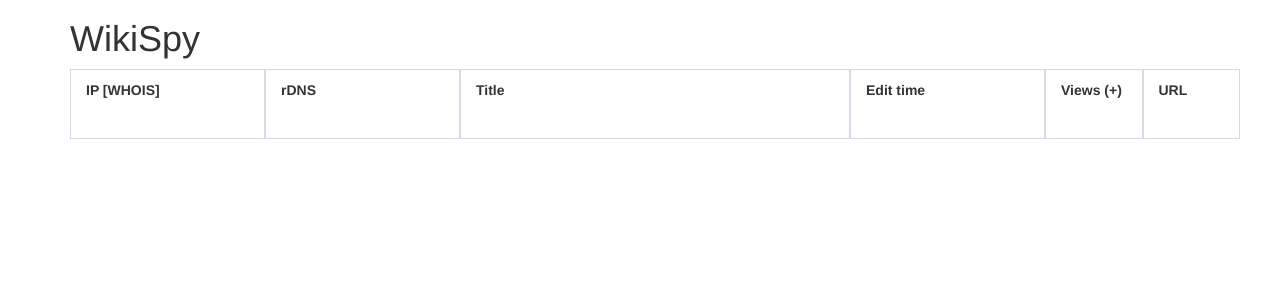
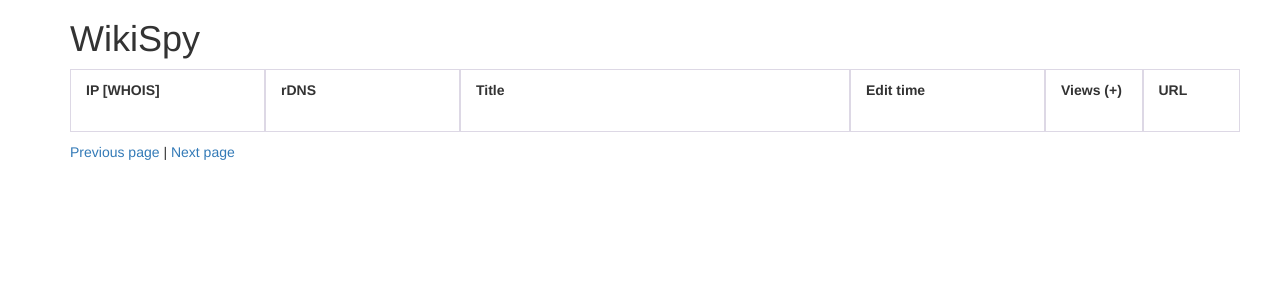
Before and after one commit to d33tah/wikispy, a Django app: template wikispy/templates/by_rdns.html in a window 1280 px wide. Shown: the part 51-351 px from the top of the page. Run offline with Django 3.2, Linux system fonts and the light colour scheme; the template is opened without the code that fills it, so the values that code supplies are empty; some libraries are stand-ins or nearby versions.

Commit message:
Add pagination.

```diff
--- a/wikispy/models.py
+++ b/wikispy/models.py
@@ -127,8 +127,10 @@ def query_scans_table(query, table):
     sql, params = query.sql_with_params()
     return sql_scans_table(sql, table, params)
 
-def get_edits_by_rdns(rdns, wikiname):
+def get_edits_by_rdns(rdns, wikiname, limit=50, offset=0):
     cursor = connection.cursor()
+    limit_sql = "\nLIMIT %s" % limit
+    offset_sql = "\nOFFSET %s" % offset
     sql = """
     SELECT  "wikispy_edit"."id",
             "wikispy_edit"."wikipedia_edit_id",
@@ -150,7 +152,7 @@ def get_edits_by_rdns(rdns, wikiname):
         AND
             "wikispy_wiki"."name" = %s
     ORDER BY "wikispy_edit"."title"
-    """
+    """ + limit_sql + offset_sql
     params = ['%' + rdns, wikiname]
     #if sql_scans_table(sql, "wikispy_edit", params):
     #    raise RuntimeError("The query is too big.")
--- a/wikispy/templates/by_rdns.html
+++ b/wikispy/templates/by_rdns.html
@@ -7,29 +7,24 @@
 {
     margin-bottom:10px;
 }
-
 .show-grid [class^=col-]
 {
     border:1px solid rgba(86,61,124,.2);
     padding-bottom:10px;
     padding-top:10px;
-}
-
-.header-cell
-{
-    height: 5em;
+    height: 4.5em;
 }
 </style>
 <table id="tablesorter" class="table">
 <div class="container">
 
     <div class="row show-grid hidden-xs">
-        <div class="col-md-2 header-cell"><strong>{% trans "IP" %} [{% trans "WHOIS" %}]</strong></div>
-        <div class="col-md-2 header-cell"><strong>{% trans "rDNS" %}</strong></div>
-        <div class="col-md-4 header-cell"><strong>{% trans "Title" %}</strong></div>
-        <div class="col-md-2 header-cell"><strong>{% trans "Edit time" %}</strong></div>
-        <div class="col-md-1 header-cell"><strong>{% trans "Views (+)" %}</strong></div>
-        <div class="col-md-1 header-cell"><strong>{% trans "URL" %}</strong></div>
+        <div class="col-md-2"><strong>{% trans "IP" %} [{% trans "WHOIS" %}]</strong></div>
+        <div class="col-md-2"><strong>{% trans "rDNS" %}</strong></div>
+        <div class="col-md-4"><strong>{% trans "Title" %}</strong></div>
+        <div class="col-md-2"><strong>{% trans "Edit time" %}</strong></div>
+        <div class="col-md-1"><strong>{% trans "Views (+)" %}</strong></div>
+        <div class="col-md-1"><strong>{% trans "URL" %}</strong></div>
     </div>
     {% for edit in edits %}
         <div class="row show-grid">
@@ -57,10 +52,17 @@
                 {{ edit.view_count }}
             </div>
             <div class="col-md-1">
-                <a href="https://pl.m.wikipedia.org/wiki/Specjalna:MobileDiff/{{ edit.wikipedia_edit_id }}">{% trans "LINK" %}</a>
+                <a href="https://pl.m.wikipedia.org/wiki/Specjalna:MobileDiff/{{ edit.wikipedia_edit_id }}">URL</a>
                 <a href="https://pl.wikipedia.org/w/index.php?diff=prev&oldid={{ edit.wikipedia_edit_id }}">[2]</a>
             </div>
         </div>
     {% endfor %}
 </div>
+<p>
+    <a href="/by_rdns/{{ wiki_name }}/{{ rdns }}/{{ offset|add:"-50" }}">
+        {% trans "Previous page" %}</a>
+    |
+    <a href="/by_rdns/{{ wiki_name }}/{{ rdns }}/{{ offset|add:"50" }}">
+        {% trans "Next page" %}</a>
+</p>
 {% endblock %}
--- a/wikispy/urls.py
+++ b/wikispy/urls.py
@@ -2,7 +2,7 @@ from django.conf.urls import patterns, include, url
 
 urlpatterns = patterns('',
     url(r'^$', 'wikispy.views.index', name='home'),
-    url(r'^by_rdns/(?P<wiki_name>.*)/(?P<rdns>.*)$',
+    url(r'^by_rdns/(?P<wiki_name>[^/]*)/(?P<rdns>[^/]*)(?:/(?P<offset>[0-9]+))?$',
         'wikispy.views.by_rdns', name='home'),
     url(r'^rules$', 'wikispy.views.rules', name='home'),
     url(r'^privacy$', 'wikispy.views.privacy', name='home'),
```
Also changed, not shown: wikispy/views.py (+8 -2 lines).
